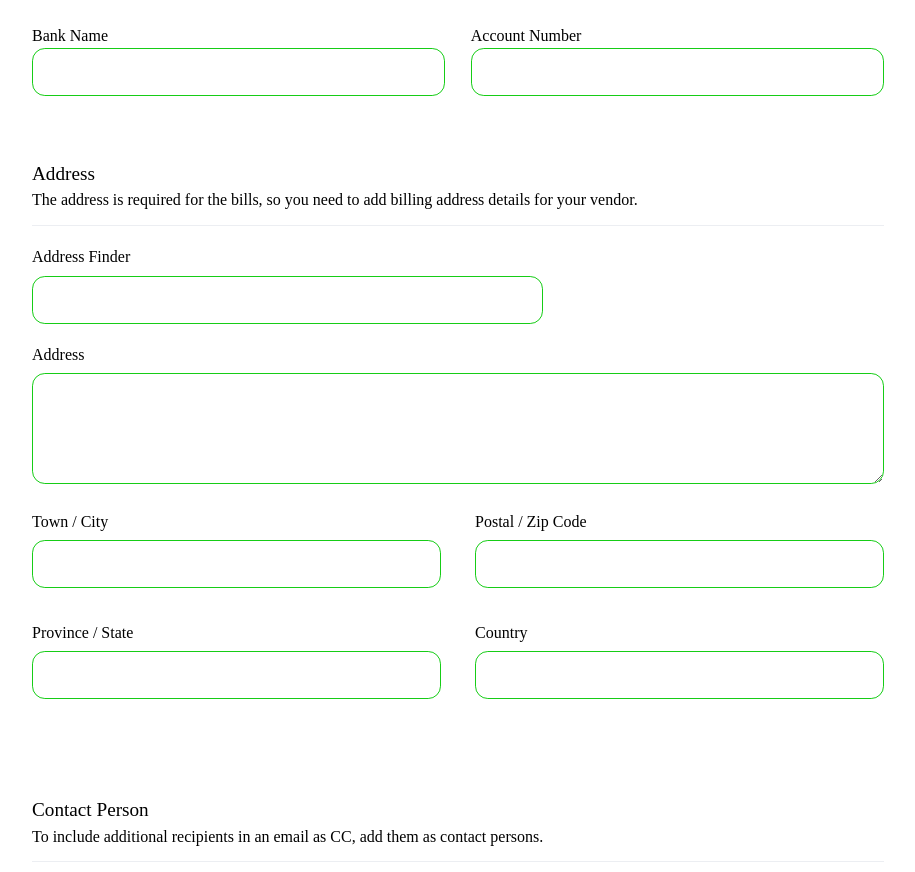
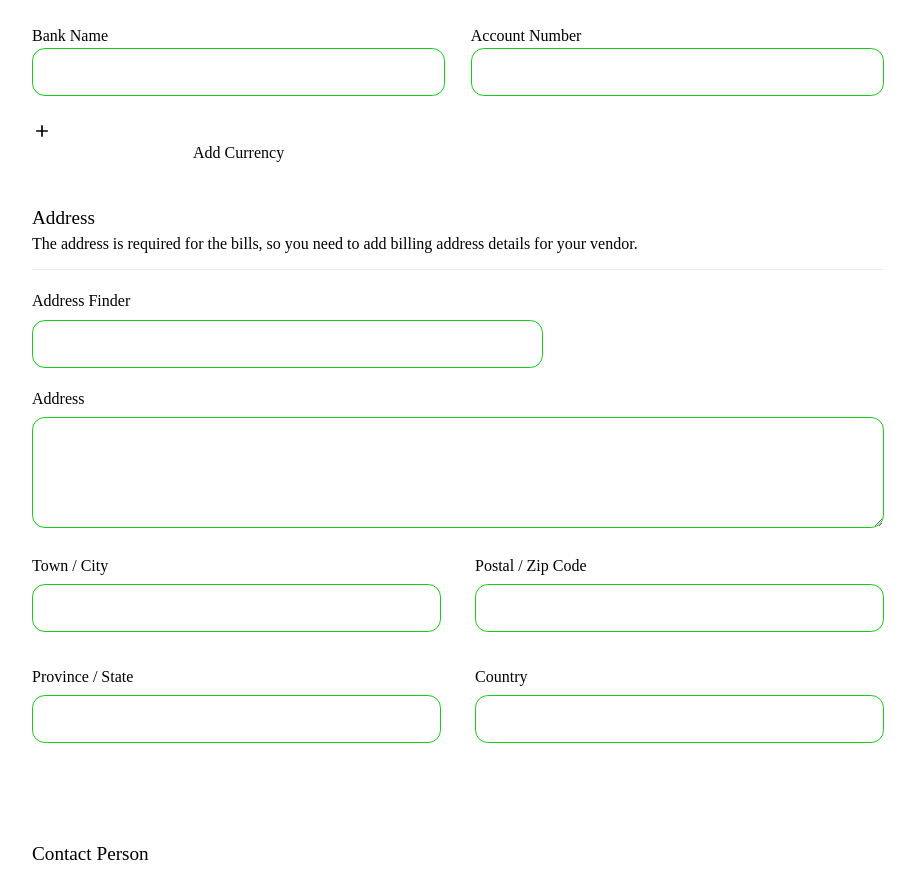
Before and after one commit to paullaster/manage-fuel-bussiness-ui, a React (Vite) app: page /dashboard/purchases/vendor/create in a window 1280 px wide. Shown: the part 1546-2418 px from the top of the page, without its empty margins (288-1203 px from the left). Built offline with nearby package versions, Linux system fonts and the light colour scheme; no server answers; a web font is replaced by a local one.

Commit message:
updated purchase posting

```diff
--- a/src/packages/purchases/modules/vendors/components/VendorBilling.jsx
+++ b/src/packages/purchases/modules/vendors/components/VendorBilling.jsx
@@ -1,5 +1,6 @@
 import React, { forwardRef, useState } from 'react'
 import { AutocompleteComponent, InputComponent, Button } from '@/components';
+import { MdAdd } from "react-icons/md";
 
 const VendorBilling = forwardRef((props, ref) => {
     const { handleSelectedPaymentMethod } = props;
@@ -44,7 +45,8 @@ const VendorBilling = forwardRef((props, ref) => {
                 ref={ref.accountNumberRef}
             />
             <Button>
-
+                <span><MdAdd size={20} /></span>
+                <span>Add currency</span>
             </Button>
         </div>
     )
```
